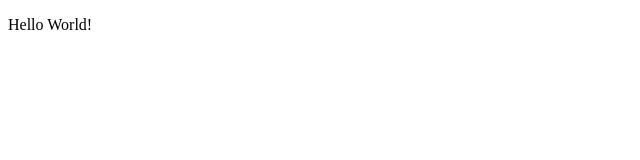
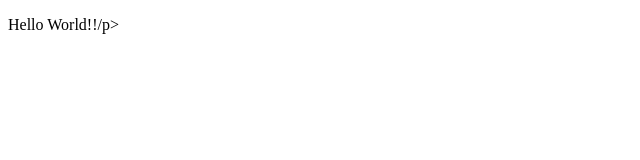
Before and after one commit to rubenperezjimenez/GitaRepository, a plain HTML site: page index.html in a window 1280 px wide. Shown: the full height of the page, 0-640 px from the left. Drawn offline with Linux system fonts and the light colour scheme.

Commit message:
Number one commit

```diff
--- a/index.html
+++ b/index.html
@@ -7,6 +7,6 @@
     <title>Document</title>
 </head>
 <body>
-    <p>Hello World!</p>
+    <p>Hello World!!/p>
 </body>
 </html>
```
